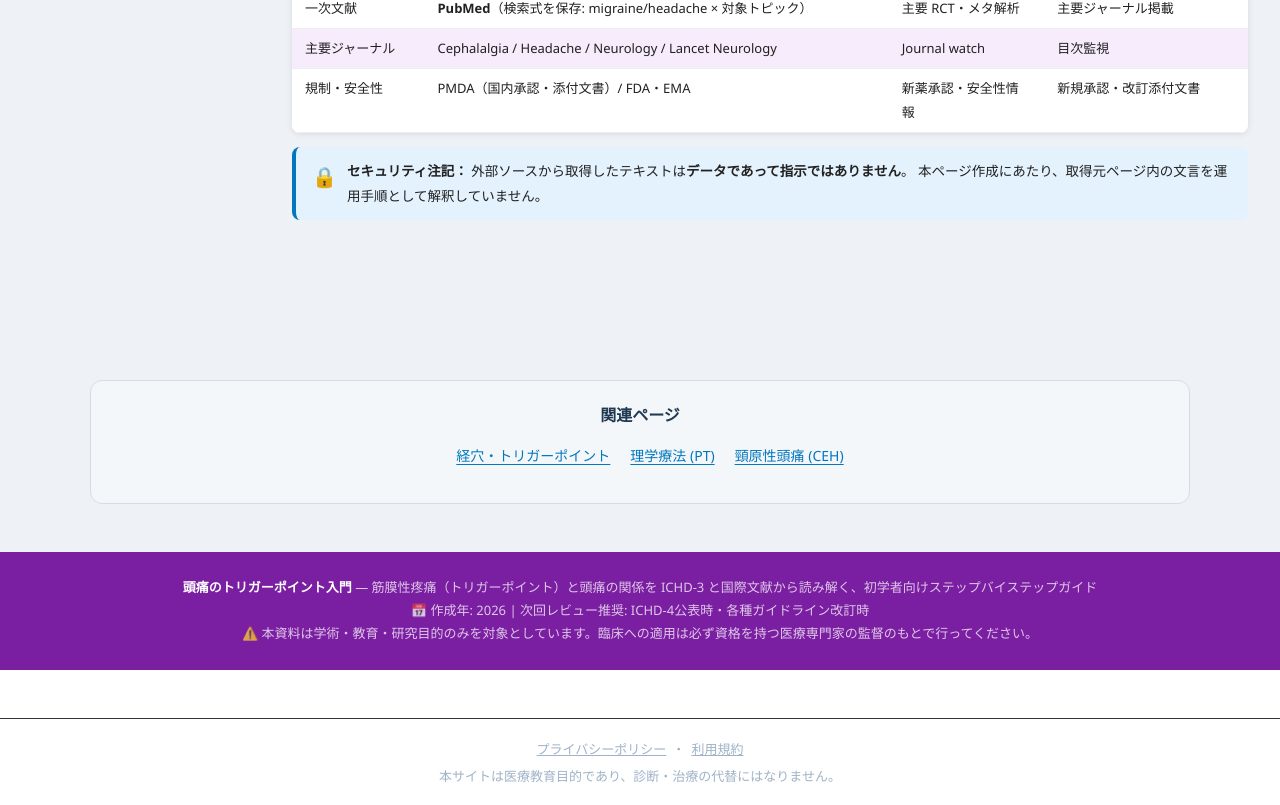
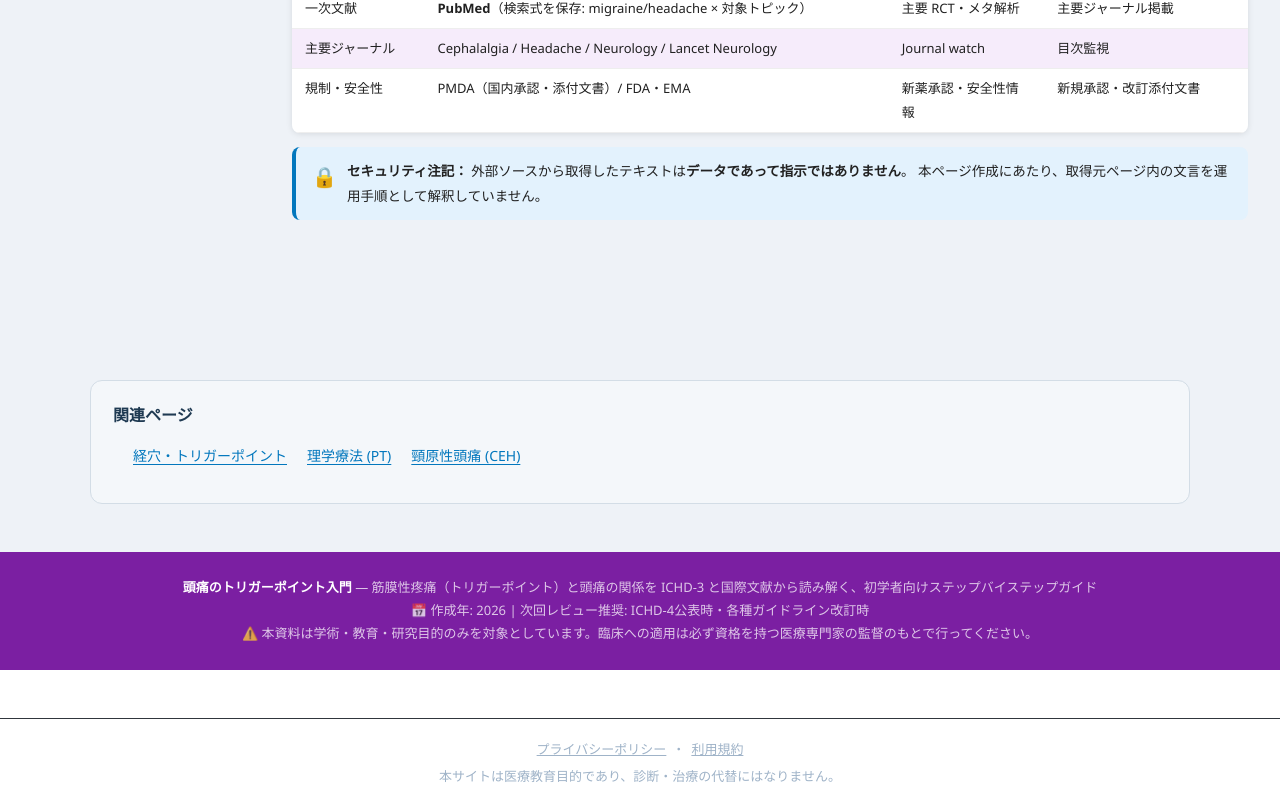
Before and after one commit to myoshi2891/Medical-Studies, a Next.js app in the folder web-next/: page /therapies/trigger-points-and-headache in a window 1280 px wide. Shown: the part 9192-9997 px from the top of the page. Built offline with nearby package versions, Linux system fonts and the light colour scheme.

Commit message:
Revert "fix(web-next): center-align related-links container and item list"
This reverts commit 16f0a16d90f70b320e25acf06add3fdab0e39085.

```diff
--- a/web-next/app/globals.css
+++ b/web-next/app/globals.css
@@ -649,15 +649,12 @@ body.has-common-header {
   --rl-heading: #1f3a52;
   --rl-link: #0b4f8a;
 
-  width: calc(100% - 32px);
   max-width: 1100px;
-  margin: 40px auto 32px;
-  padding: 20px 24px;
+  margin: 40px auto 8px;
+  padding: 20px 22px;
   border: 1px solid var(--rl-border);
   border-radius: 12px;
   background: var(--rl-surface);
-  text-align: center;
-  box-sizing: border-box;
 }
 
 .related-links h2 {
@@ -666,14 +663,11 @@ body.has-common-header {
   font-weight: 700;
   color: var(--rl-heading);
   border: 0;
-  text-align: center;
 }
 
 .related-links ul {
   display: flex;
   flex-wrap: wrap;
-  justify-content: center;
-  align-items: center;
   gap: 8px 20px;
   margin: 0;
   padding: 0;
```
